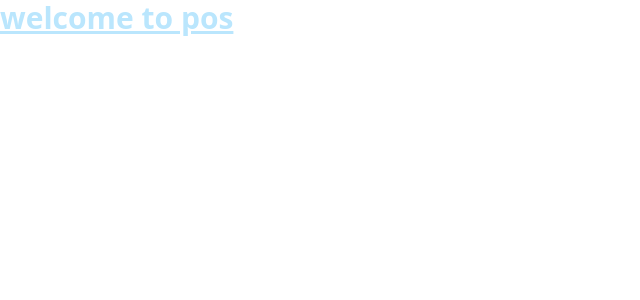
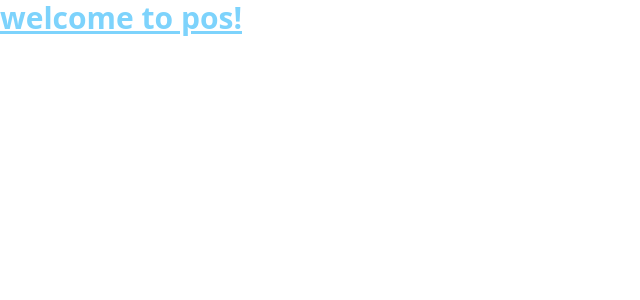
Before and after one commit to Anshul-0807/POS-Building, a React (Vite) app: page / in a window 1280 px wide. Shown: the top 300 px of the page, without its empty margins (0-640 px from the left). Built offline with nearby package versions, Linux system fonts and the light colour scheme.

Commit message:
Update App.tsx

```diff
--- a/src/App.tsx
+++ b/src/App.tsx
@@ -6,8 +6,8 @@ function App() {
   const [count, setCount] = useState(0)
 
   return (
-    <h1 className="text-3xl font-bold underline text-sky-200">
-      welcome to pos
+    <h1 className="text-3xl font-bold underline text-sky-300">
+      welcome to pos!
     </h1>
   )
 }
```
